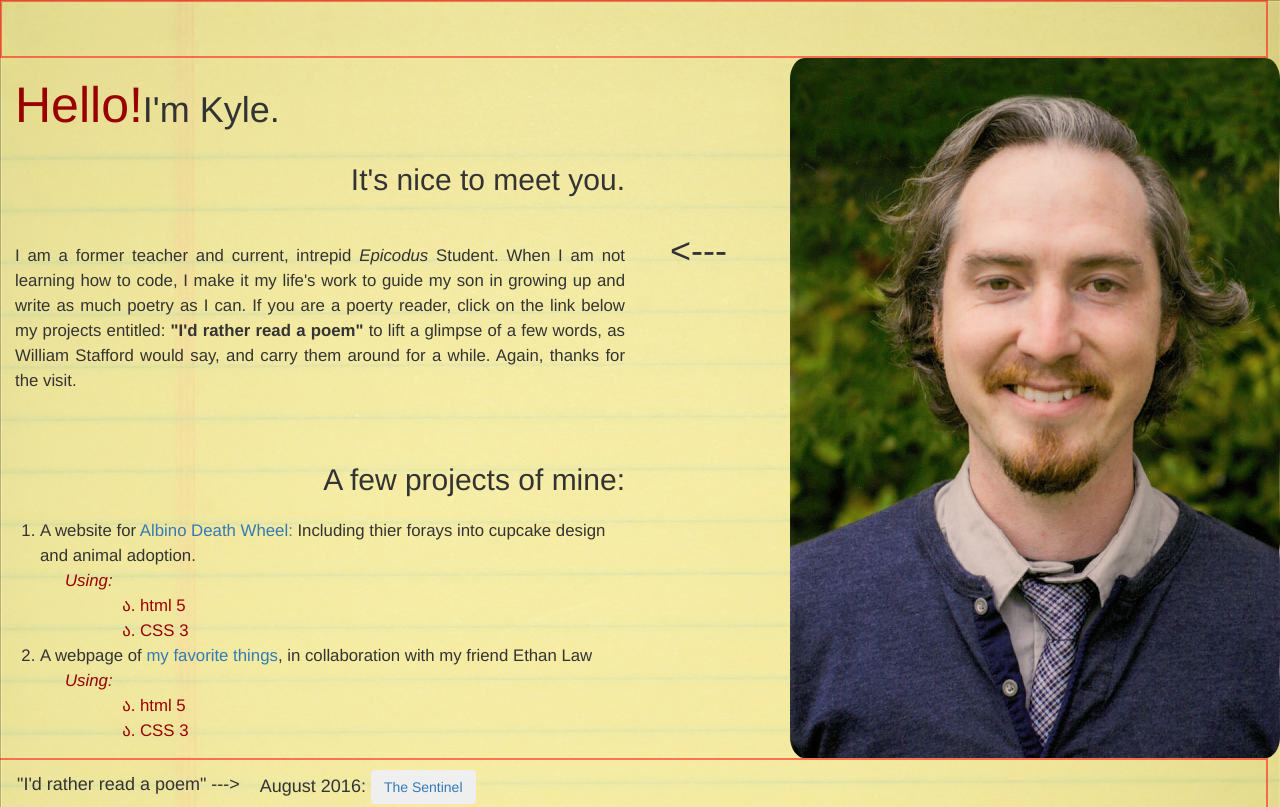
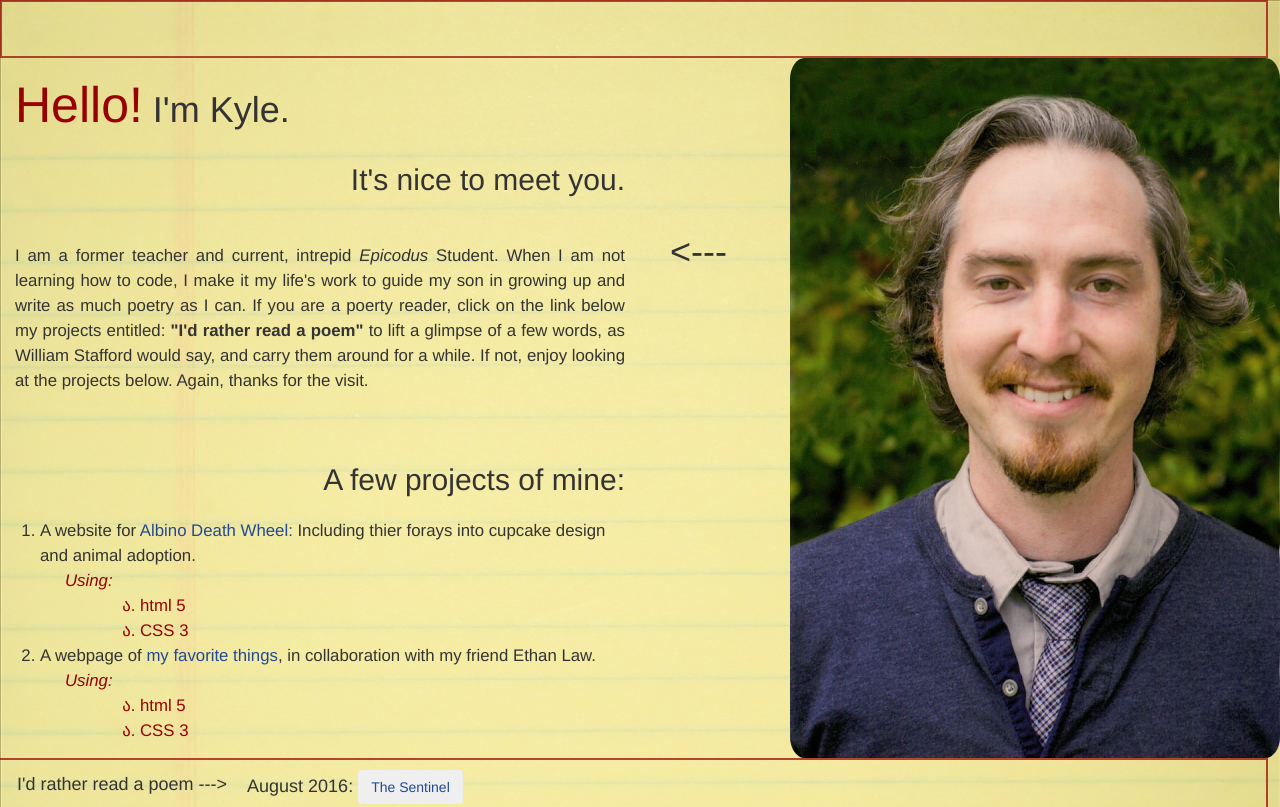
Before and after one commit to kylelange/portfolio, a plain HTML site: page index.html in a window 1280 px wide. Shown: the top 807 px of the page. Drawn offline with Linux system fonts and the light colour scheme; files whose address does not match are found by name.

Commit message:
add final styling to style.css.  Note: I could not get my background-image to work yet. v1.0

```diff
--- a/css/style.css
+++ b/css/style.css
@@ -1,7 +1,8 @@
 /*Universal Selectors_____________________*/
+
 header {
   padding-top: 54px;
-  border: 2px solid rgba(255, 0, 0, 0.5);
+  border: 2px solid rgba(153, 0, 0, 0.7);
   max-width: 1268px;
 }
 
@@ -21,7 +22,6 @@ h2 {
 h4 {
   float: left;
   padding-left: 20px;
-
 }
 
 p {
@@ -35,6 +35,7 @@ p {
 span {
   font-size: 50px;
 }
+
 ol {
   padding-top: 35px;
 }
@@ -48,6 +49,10 @@ ul {
 li {
   font-size: 1.2em;
   line-height: 25px;
+}
+
+a {
+  color: #214994;
 }
 
 footer {
@@ -73,12 +78,12 @@ footer {
 }
 
 #arrow {
-  padding-top: 153px;
+  padding-top: 154px;
 }
 
 #ms-poems {
   padding-left: 10px;
-  border: 2px solid rgba(255, 0, 0, 0.5);
+  border: 2px solid rgba(153, 0, 0, 0.7);
   max-width: 1283px;
 }
 
@@ -91,7 +96,6 @@ footer {
   padding-left: 200px;
 }
 
-
 #poem h2 {
   padding-right: 200px;
 }
@@ -100,31 +104,3 @@ footer {
   text-align: center;
   padding-top: 50px;
 }
-
-/*Gradient border Test--------------------------------*/
-
-/*.knockout-around {
-  position: relative;
-}
-.knockout-around:before, .knockout-around:after {
-  content: "";
-  position: absolute;
-}
-.knockout-around:before {
-  top: -3px;
-  left: -3px;
-  right: -3px;
-  bottom: -3px;
-  background-image: -webkit-gradient(radial, right top, 10, 90% 0%, 150, from(#000), to(transparent));
-  background-image: -webkit-radial-gradient(right top, 150px 230px, #000, transparent);
-  background-image: -moz-radial-gradient(right top, farthest-corner, #000 0%, transparent 72%);
-  z-index: -2;
-}
-.knockout-around:after {
-  top: 0;
-  left: 0;
-  bottom: 0;
-  right: 0;
-  background: #a4b9ff;
-  z-index: -1;
-}*/
--- a/index.html
+++ b/index.html
@@ -7,17 +7,16 @@
       <link href="css/bootstrap-theme.css" rel="stylesheet" type="text/css">
       <link href="css/style.css" rel="stylesheet" type="text/css">
     </head>
-<!-- Need box model -->
 <!-- Intro + Projects/Photo Row with 2 columns -->
     <body>
       <Header>
-<!-- Eventual NavBar here -->
+        <!-- Eventual NavBar here -->
       </header>
       <div class="row" id="Row1">
         <div class="col-md-6" id="ms-intro">
-          <h1><span style="color:rgb(153, 0, 0)">Hello!</span>I'm Kyle.</h1>
+          <h1><span style="color:rgb(153, 0, 0)">Hello!</span> I'm Kyle.</h1>
           <h2>It's nice to meet you.</h2>
-          <p>I am a former teacher and current, intrepid <em>Epicodus</em> Student.  When I am not learning how to code, I make it my life's work to guide my son in growing up and write as much poetry as I can.  If you are a poerty reader, click on the link below my projects entitled: <strong>"I'd rather read a poem"</strong> to lift a glimpse of a few words, as William Stafford would say, and carry them around for a while.  Again, thanks for the visit.</p>
+          <p>I am a former teacher and current, intrepid <em>Epicodus</em> Student.  When I am not learning how to code, I make it my life's work to guide my son in growing up and write as much poetry as I can.  If you are a poerty reader, click on the link below my projects entitled: <strong>"I'd rather read a poem"</strong> to lift a glimpse of a few words, as William Stafford would say, and carry them around for a while.  If not, enjoy looking at the projects below. Again, thanks for the visit.</p>
           <br></br>
           <h2>A few projects of mine:</h2>
           <br></br>
@@ -32,7 +31,7 @@
               <ul>
                 <li>CSS 3</li>
               </ul>
-            <li>A webpage of <a href="https://kylelange.github.io/favorite-places/">my favorite things</a>, in collaboration with my friend Ethan Law</li>
+            <li>A webpage of <a href="https://kylelange.github.io/favorite-places/">my favorite things</a>, in collaboration with my friend Ethan Law.</li>
               <ul class="no-bullet">
                 <li>Using:</li>
               </ul>
@@ -46,12 +45,13 @@
         </div>
         <div class="col-md-6">
           <img src="img/KyleLange.jpg" alt="A photo of me, myself, and I" id="kyle-photo">
+<!-- The text arrow to the main intro text -->
           <h1 id="arrow"><---</h1>
         </div>
       </div>
 <!-- Poem Row + html link -->
       <div class="row" id="ms-poems">
-        <h4 id="rather">"I'd rather read a poem" ---></h4>
+        <h4 id="rather">I'd rather read a poem ---></h4>
         <h4>August 2016: <a href="poem.html"><button type="button" class="btn btn-outline-primary">The Sentinel</button></a></h4>
       </div>
 <!-- Twitter link -->
```
Also changed, not shown: 1 other file.
